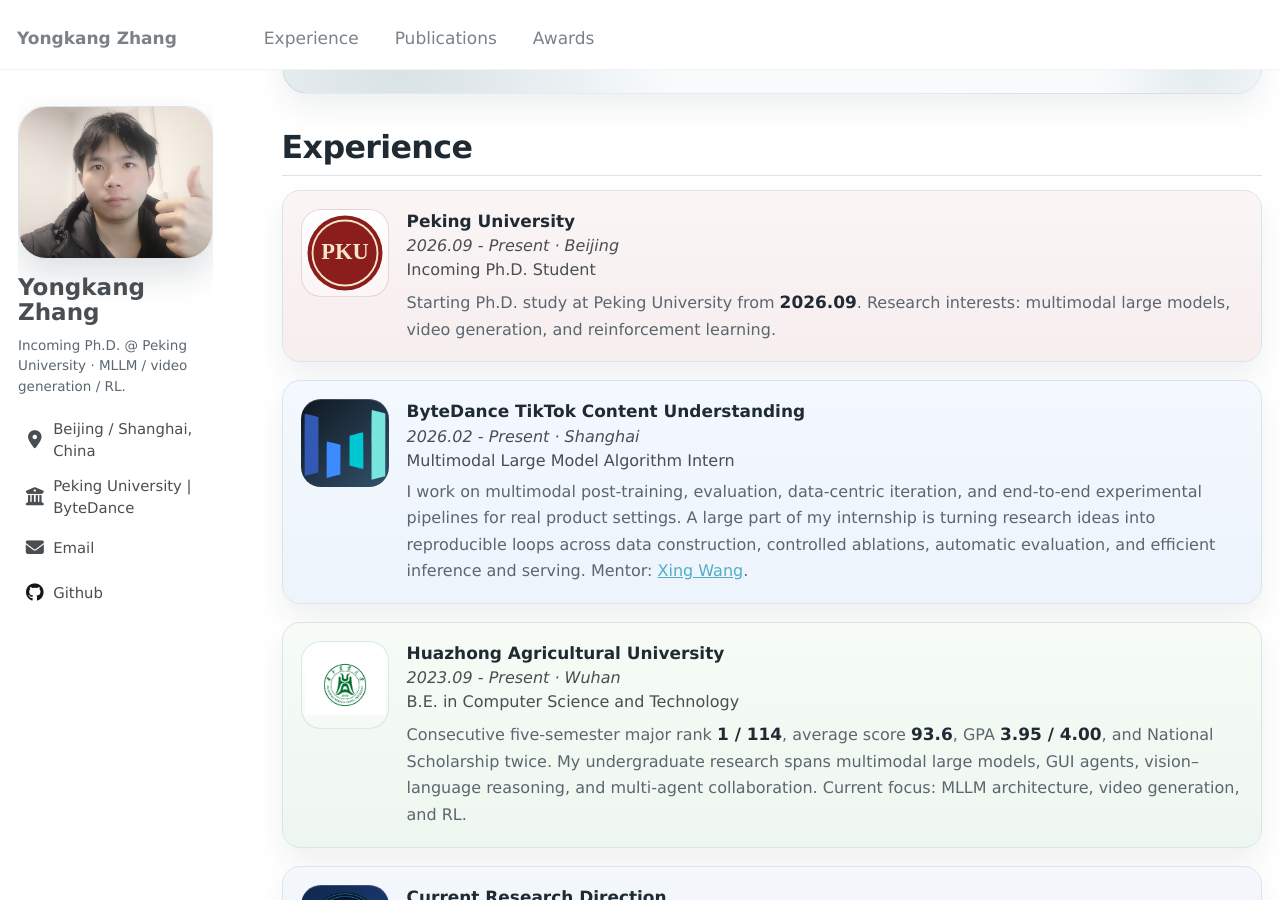
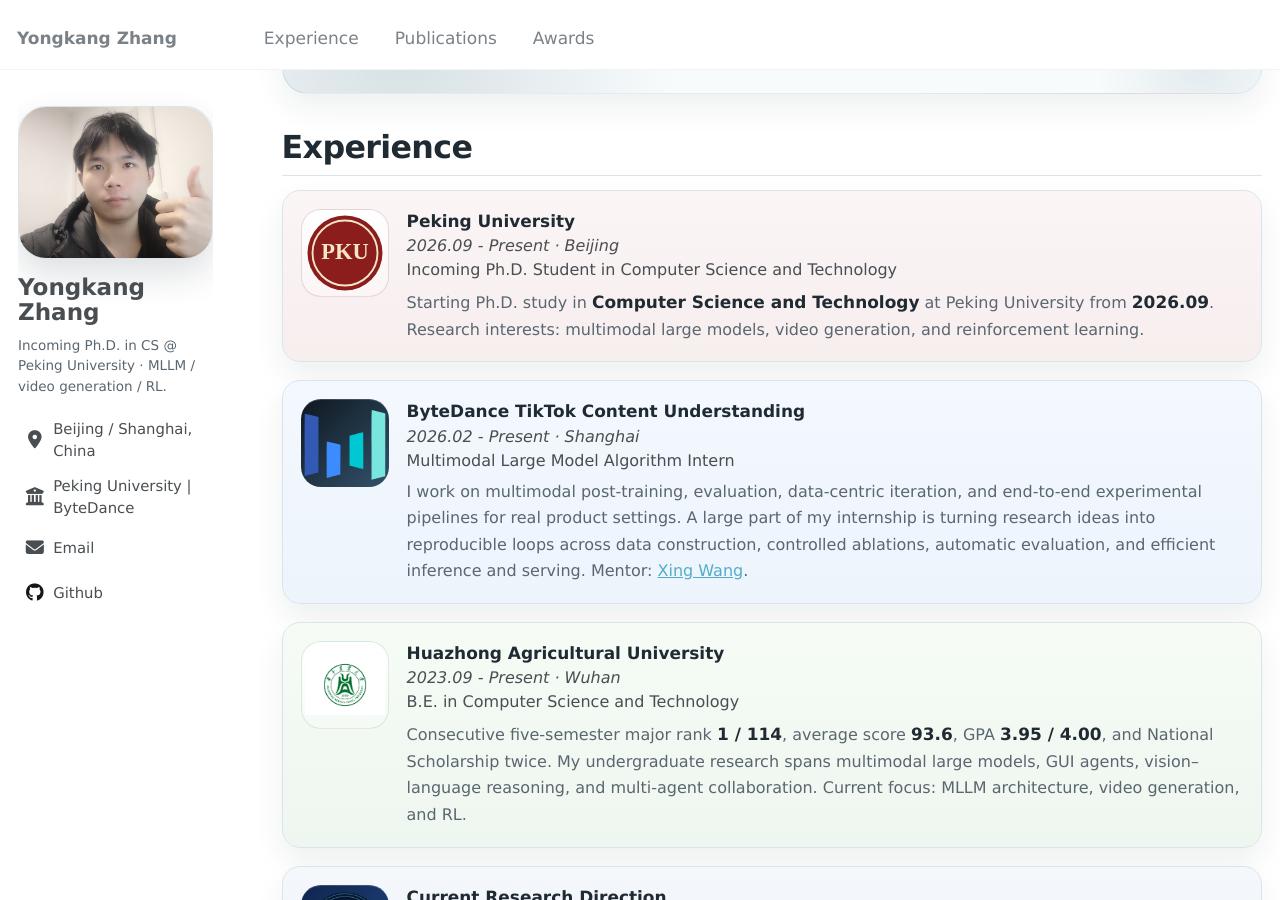
Before and after one commit to calmee4/Yongkang_CV, a Jekyll site: the page built from _pages/about.md, in a window 1280 px wide and 900 px high, scrolled down 548 px. Built offline with Jekyll 4.4.1, drawn with Linux system fonts in a browser that asks for light colours.

Commit message:
Specify PKU Ph.D. major as Computer Science and Technology.
Co-authored-by: Cursor <cursoragent@cursor.com>

```diff
--- a/_config.yml
+++ b/_config.yml
@@ -11,7 +11,7 @@ author:
   avatar           : "yongkang-profile.jpg"
   name             : "Yongkang Zhang"
   pronouns         :
-  bio              : "Incoming Ph.D. @ Peking University · MLLM / video generation / RL."
+  bio              : "Incoming Ph.D. in CS @ Peking University · MLLM / video generation / RL."
   location         : "Beijing / Shanghai, China"
   employer         : "Peking University | ByteDance"
   uri              :
--- a/_pages/about.md
+++ b/_pages/about.md
@@ -49,10 +49,11 @@ Experience
     <div class="experience-info">
       <strong>Peking University</strong><br>
       <em>2026.09 - Present · Beijing</em><br>
-      Incoming Ph.D. Student<br>
+      Incoming Ph.D. Student in Computer Science and Technology<br>
       <span class="experience-note">
-        Starting Ph.D. study at Peking University from <strong>2026.09</strong>.
-        Research interests: multimodal large models, video generation, and reinforcement learning.
+        Starting Ph.D. study in <strong>Computer Science and Technology</strong> at Peking University from
+        <strong>2026.09</strong>. Research interests: multimodal large models, video generation, and
+        reinforcement learning.
       </span>
     </div>
   </div>
```
